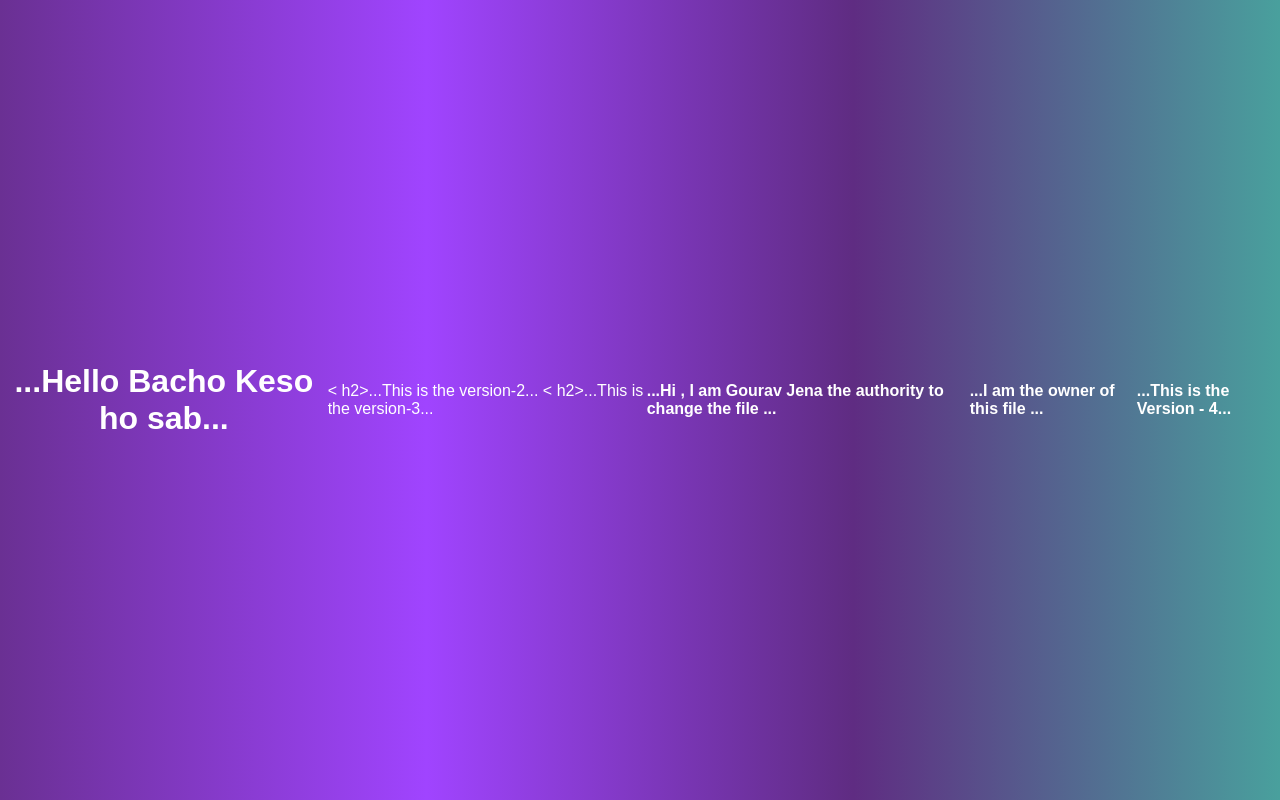
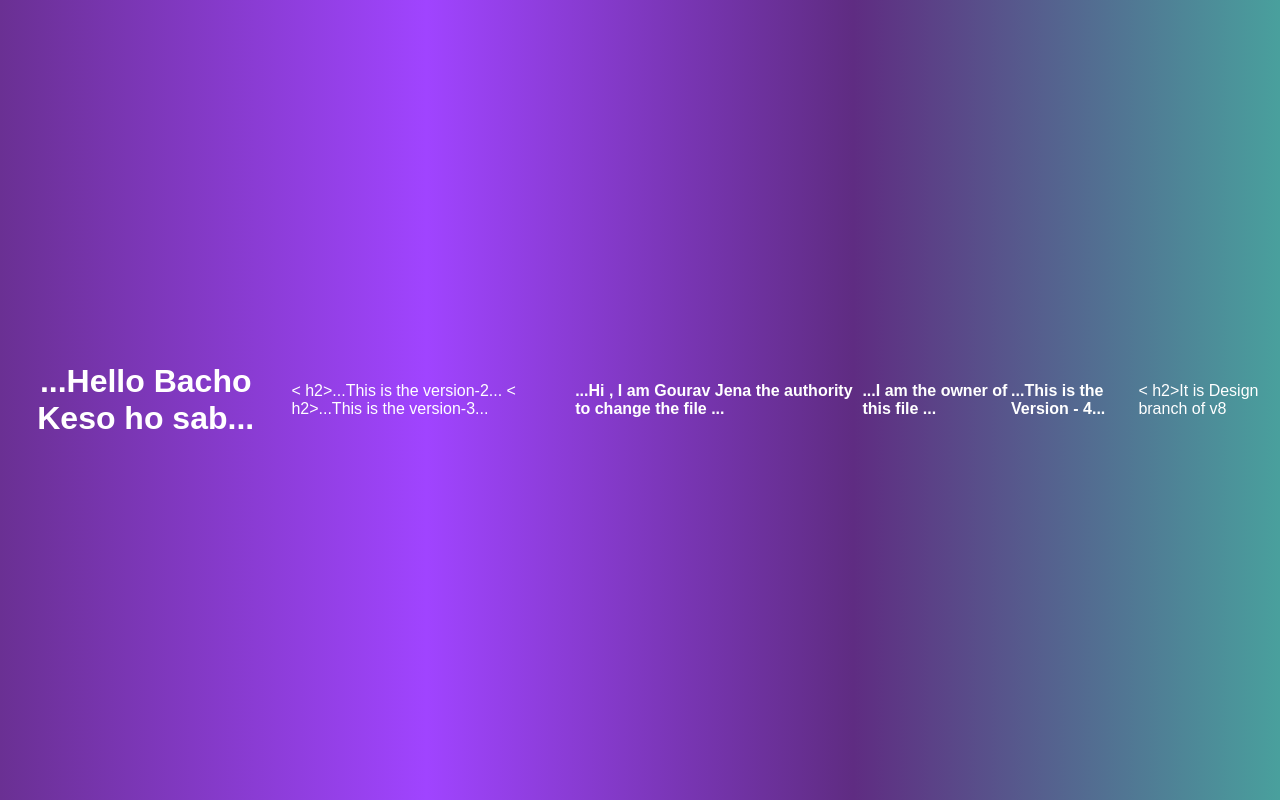
Before and after one commit to GouravJena98/Myrepo, a plain HTML site: page index.html in a window 1280 px wide. Drawn offline with Linux system fonts and the light colour scheme.

Commit message:
changed in H2

```diff
--- a/index.html
+++ b/index.html
@@ -16,6 +16,7 @@
             <h4>...Hi , I am Gourav Jena the authority to change the file ...</h4>
             <h4>...I am the owner of this file ...</h4>
             <h4>...This is the Version - 4...</h4>
+            < h2>It is Design branch of v8</h2>
 </body>
 
 </html>
```
